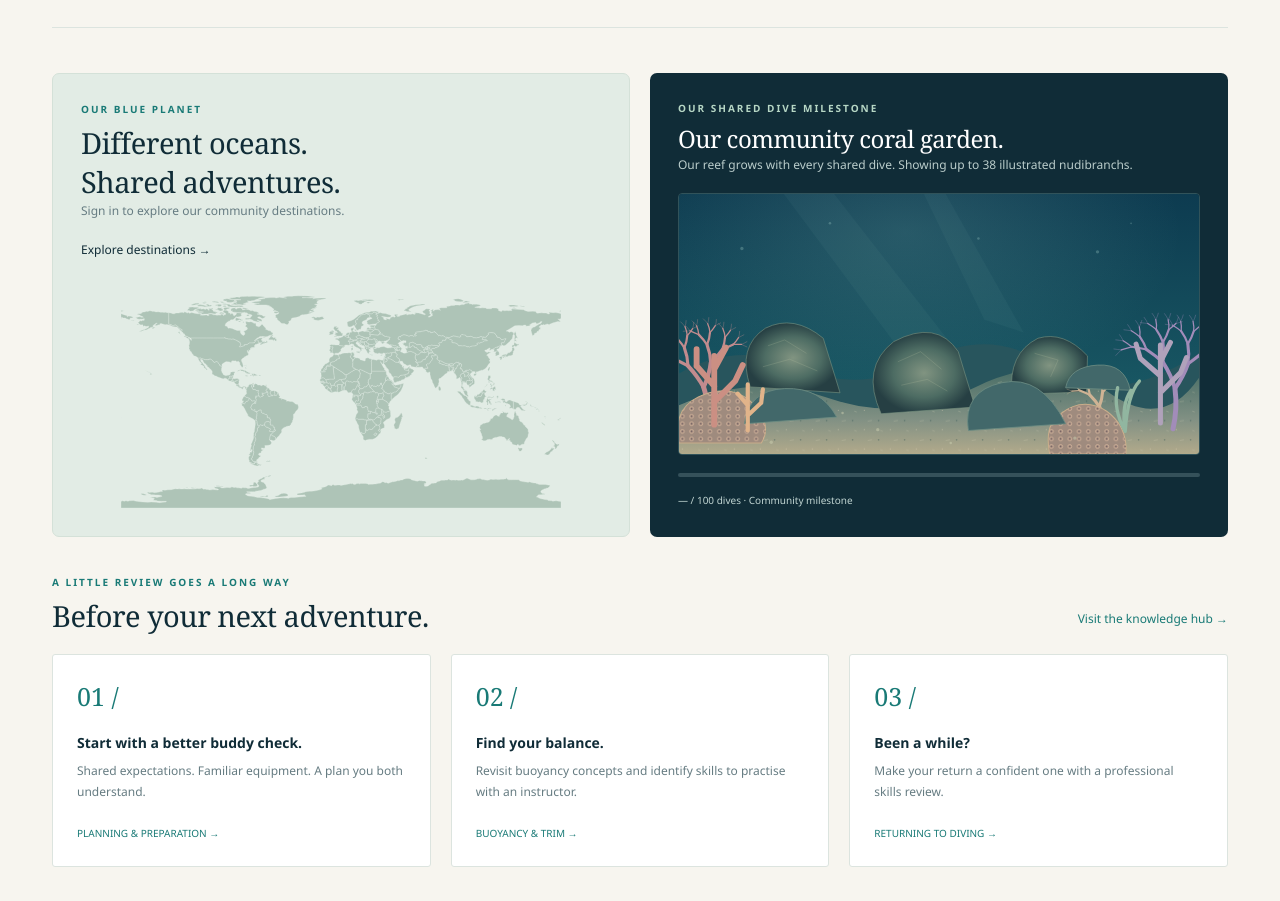
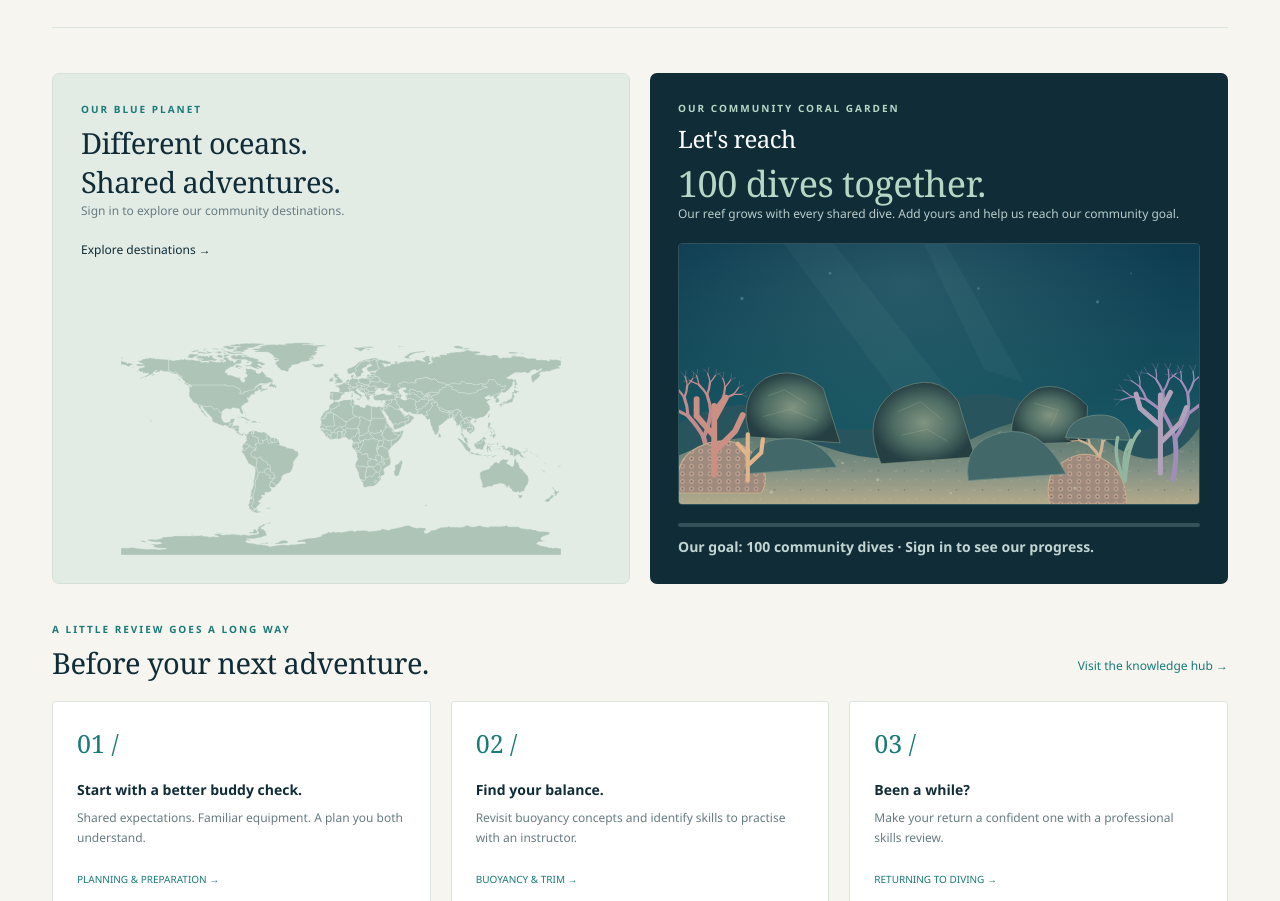
Before and after one commit to PCRAD/AD-Divers, a plain HTML site: page index.html in a window 1280 px wide. Shown: the part 1570-2471 px from the top of the page. Drawn offline with nearby package versions, Linux system fonts and the light colour scheme.

Commit message:
Add files via upload

```diff
--- a/connected-journal.js
+++ b/connected-journal.js
@@ -210,8 +210,12 @@
     });
     animals.replaceChildren(...animalTemplates.slice(0, Math.min(records.length, animalTemplates.length)).map(node => node.cloneNode(true)));
     garden.querySelector(".track span").style.width = `${Math.min(records.length, 100)}%`;
-    garden.querySelector("small").textContent = `${data ? records.length : "—"} / 100 dives · Community milestone`;
-    garden.querySelector("p").textContent = `Our reef grows with every shared dive. Showing up to ${animalTemplates.length} illustrated nudibranchs.`;
+    const progress = garden.querySelector("small");
+    progress.classList.add("garden-progress");
+    progress.textContent = data
+      ? `${records.length} / 100 dives logged · ${records.length >= 100 ? "Goal reached!" : `${100 - records.length} to go!`}`
+      : "Our goal: 100 community dives · Sign in to see our progress.";
+    garden.querySelector("p").textContent = "Our reef grows with every shared dive. Add yours and help us reach our community goal.";
     filterDestinations();
     if (!data) document.getElementById("destination-count").textContent = "Sign in to view community destinations.";
   }
--- a/index.html
+++ b/index.html
@@ -64,6 +64,8 @@
     .garden { border-radius:7px; padding:28px; background:var(--navy); color:#fff; }
     .garden .eyebrow { color:#b7d7c5; }
     .garden h2 { font-size:25px; }
+    .garden .garden-goal { display:block; margin-top:8px; color:#b7d7c5; font-size:36px; line-height:1.15; }
+    .garden small.garden-progress { display:block; margin-top:10px; font-size:14px; font-weight:700; }
     .garden p { font-size:12px; color:#bacdcb; line-height:1.7; }
     .reef-scene { display:block; width:100%; height:auto; margin:18px 0; border-radius:4px; border:1px solid #31535a; }
     .split > .destination { display:flex; flex-direction:column; }
@@ -309,7 +311,7 @@
       </div>
       <div class="split">
         <div class="destination"><div class="eyebrow">Our blue planet</div><h2>Different oceans.<br>Shared adventures.</h2><p>Explore sample field notes from Indonesia, Maldives, and Egypt.</p><button class="text-button" data-demo="Map concept only. A live map would need verified location data.">Explore destinations →</button><img class="map" src="world-map.svg" alt="" aria-hidden="true"></div>
-        <div class="garden"><div class="eyebrow">Our shared dive milestone</div><h2>Our community coral garden.</h2><p>One colorful nudibranch for every dive.<br>A little more life with every story we share.</p>
+        <div class="garden"><div class="eyebrow">Our community coral garden</div><h2>Let's reach<span class="garden-goal">100 dives together.</span></h2><p>Our reef grows with every shared dive. Add yours and help us reach our community goal.</p>
           <svg class="reef-scene" viewBox="0 0 620 310" role="img" aria-labelledby="reef-title reef-desc">
             <title id="reef-title">An illustrated nudibranch reef garden</title>
             <desc id="reef-desc">Thirty-eight small sea slugs with rippled mantles, paired rhinophores, spots, and feathery gills among branching corals and rocks. An artistic sample milestone, not a species-identification diagram.</desc>
```
